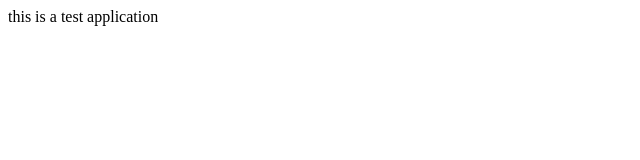
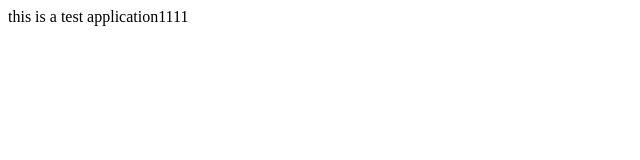
Before and after one commit to cloudGuideRun/gitTest, a plain HTML site: page index.html in a window 1280 px wide. Shown: the full height of the page, 0-640 px from the left. Drawn offline with Linux system fonts and the light colour scheme.

Commit message:
2nd commit

```diff
--- a/index.html
+++ b/index.html
@@ -1,3 +1,3 @@
 <body>
-	this is a test application
+	this is a test application1111
 </body>
```
